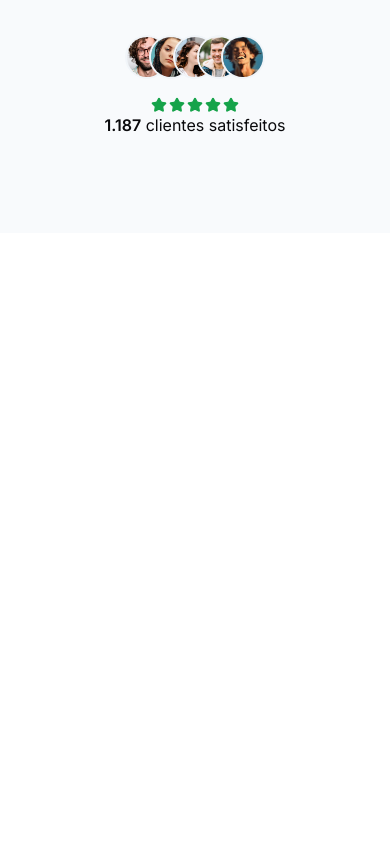
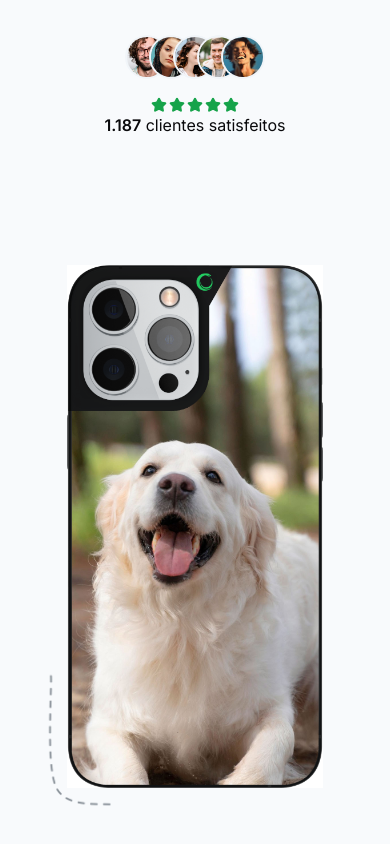
Before and after one commit to gustavormuller/oroborocase, a Next.js app: page / in a window 390 px wide. Shown: the part 643-1487 px from the top of the page. Before the commit the page ends 876 px from the top, so only its background shows below. Built offline with nearby package versions, Linux system fonts and the light colour scheme.

Commit message:
feat: phone image

```diff
--- a/src/app/page.tsx
+++ b/src/app/page.tsx
@@ -1,5 +1,6 @@
 /* eslint-disable @next/next/no-img-element */
 import MaxWidthWrapper from "@/components/MaxWidthWrapper";
+import Phone from "@/components/Phone";
 import { Check, Star } from "lucide-react";
 
 export default function Home() {
@@ -71,6 +72,14 @@ export default function Home() {
               </div>
             </div>
           </div>
+
+          <div className="col-span-full lg:col-span-1 w-full flex justify-center px-8 sm:px-16 md:px-0 mt-32 lg:mx-0 lg:mt-20 h-fit">
+            <div className="relative md:max-w-xl">
+              <img src="/your-image.png" className="absolute w-40 lg:w-52 left-56 -top-20 select-none hidden sm:block lg:hidden xl:block" alt="Sua imagem seta" />
+              <img src="/line.png" className="absolute w-20 -left-6 -bottom-6 select-none" alt="linha" />
+              <Phone className="w-64" imgSrc="/testimonials/1.jpg" />
+            </div>
+          </div>
         </MaxWidthWrapper>
       </section>
     </div>
--- /dev/null
+++ b/src/components/Phone.tsx
@@ -0,0 +1,39 @@
+/* eslint-disable @next/next/no-img-element */
+import { cn } from "@/lib/utils";
+import { HTMLAttributes } from "react";
+
+interface PhoneProps extends HTMLAttributes<HTMLDivElement> {
+  imgSrc: string;
+  dark?: boolean;
+}
+
+const Phone = ({ imgSrc, className, dark = false, ...props }: PhoneProps) => {
+  return (
+    <div
+      className={cn(
+        "relative pointer-events-none z-50 overflow-hidden",
+        className
+      )}
+      {...props}
+    >
+      <img
+        src={
+          dark
+            ? "/phone-template-dark-edges.png"
+            : "phone-template-white-edges.png"
+        }
+        className="pointer-events-none z-50 select-none"
+        alt="Imagem do celular"
+      />
+      <div className="absolute -z-10 inset-0">
+        <img
+          src={imgSrc}
+          className="object-cover"
+          alt="Imagem do celular sobreposta"
+        />
+      </div>
+    </div>
+  );
+};
+
+export default Phone;
```
